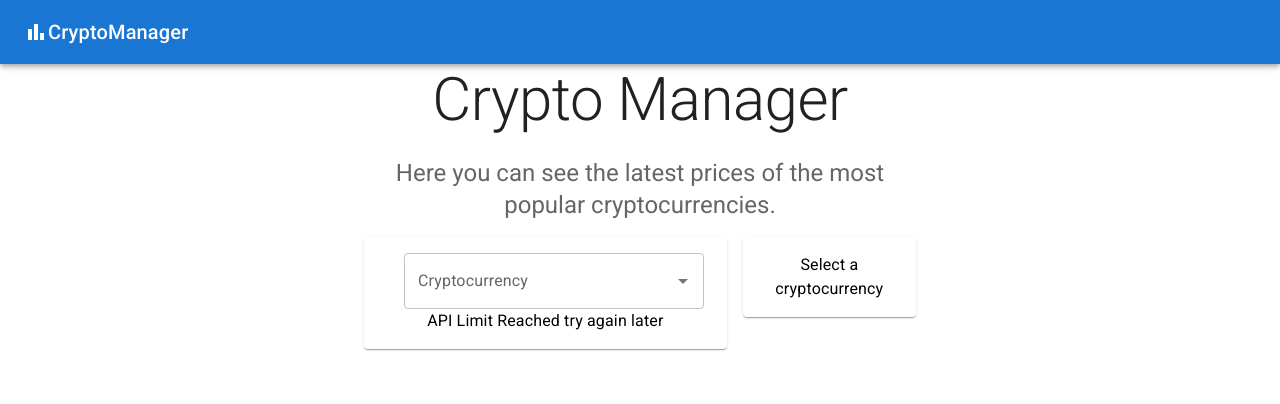
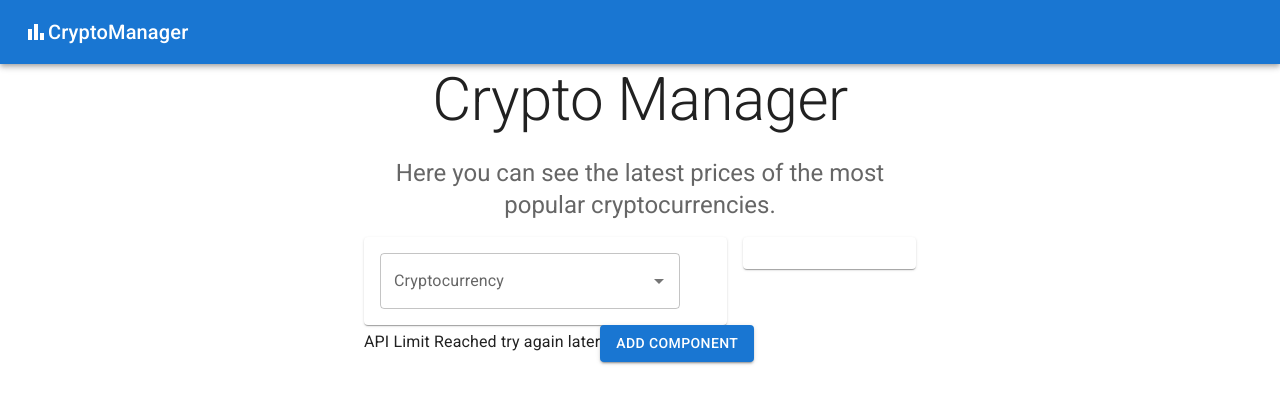
Before and after one commit to pedro7161/ReactMaterial, a React (Create React App) app: page / in a window 1280 px wide. Shown: the top 404 px of the page. Built offline with nearby package versions, Linux system fonts and the light colour scheme; no server answers.

Commit message:
refactored the code

```diff
--- a/src/App.tsx
+++ b/src/App.tsx
@@ -1,5 +1,5 @@
 import React, { useState, useEffect } from "react";
-import { Typography, AppBar, CssBaseline, Grid, Toolbar, Container, Paper } from '@mui/material';
+import { Typography, AppBar, CssBaseline, Container, Button, Toolbar } from '@mui/material';
 import BarChartIcon from '@mui/icons-material/BarChart';
 import CryptoCurrencys from "./CryptoCurrencys";
 import axios from 'axios';
@@ -23,18 +23,12 @@ interface CryptoMarket {
     name: string;
 }
 
-const Item: React.FC<{ children: React.ReactNode }> = ({ children }) => (
-    <Paper style={{ padding: '16px', textAlign: 'center', color: '#000' }}>
-        {children}
-    </Paper>
-);
-
 const App: React.FC = () => {
     const [selectedCrypto, setSelectedCrypto] = useState<CryptoMarket | null>(null);
     const [cryptoData, setCryptoData] = useState<CryptoCurrency | null>(null);
-    const [img, setImg] = useState<string | null>(null);
     const [statusCode, setStatusCode] = useState<number | null>(null);
     const [cryptoOptions, setCryptoOptions] = useState<CryptoMarket[]>([]);
+    const [components, setComponents] = useState<JSX.Element[]>([]);
 
     const handleCryptoSelect = (crypto: CryptoMarket | null) => {
         setSelectedCrypto(crypto);
@@ -44,7 +38,6 @@ const App: React.FC = () => {
     };
 
     const fetchCryptos = async () => {
-        if (cryptoData === null) {
         try {
             const response = await axios.get<CryptoMarket[]>('https://api.coingecko.com/api/v3/coins/markets', {
                 params: {
@@ -60,7 +53,6 @@ const App: React.FC = () => {
                 setStatusCode(Number(error.code));
             }
         }
-        }
     };
 
     const fetchCryptoData = async (crypto: CryptoMarket) => {
@@ -71,7 +63,6 @@ const App: React.FC = () => {
                 },
             });
             setCryptoData(response.data);
-            setImg(response.data.image.small);
             setStatusCode(null);
         } catch (error) {
             if (axios.isAxiosError(error)) {
@@ -84,6 +75,11 @@ const App: React.FC = () => {
     useEffect(() => {
         fetchCryptos();
     }, []);
+
+    const handleAddComponent = () => {
+        setComponents([...components, <CryptoCurrencys key={components.length} onChange={handleCryptoSelect} options={cryptoOptions} cryptoData={cryptoData} />]);
+    };
+
 
     return (
         <>
@@ -107,32 +103,12 @@ const App: React.FC = () => {
                         </Typography>
                     </div>
                     <div>
-                        <Grid container spacing={2}>
-                            <Grid item xs={8}>
-                                <Item>
-                                    <CryptoCurrencys onChange={handleCryptoSelect} options={cryptoOptions} />
+                        <CryptoCurrencys onChange={handleCryptoSelect} options={cryptoOptions} cryptoData={cryptoData} />
                         {statusCode !== null ? "API Limit Reached try again later" : " "}
-
-
-                                </Item>
-                            </Grid>
-                            <Grid item xs={4}>
-                                <Item>
-                                    {img && (
-                                        <img src={img} alt={selectedCrypto?.name} />
-                                    )}
-                                    {selectedCrypto && cryptoData ? (
-                                        <>
-                                            <Typography variant="h6">Current Price</Typography>
-                                            <Typography variant="body1">{cryptoData.name}: {cryptoData.market_data.current_price.eur}</Typography>
-                                        </>
-                                    ) : (
-                                        <Typography variant="body1">Select a cryptocurrency</Typography>
-                                    )}
-                                </Item>
-                            </Grid>
-
-                        </Grid>
+                        <Button variant="contained" color="primary" onClick={handleAddComponent}>
+                            Add Component
+                        </Button>
+                        {components}
                     </div>
                 </Container>
             </main>
--- a/src/CryptoCurrencys.tsx
+++ b/src/CryptoCurrencys.tsx
@@ -1,5 +1,5 @@
-import React from "react";
-import { Typography, Container } from '@mui/material';
+import React, { useState } from "react";
+import { Typography, Grid, Paper } from '@mui/material';
 import Autocomplete from '@mui/material/Autocomplete';
 import TextField from '@mui/material/TextField';
 
@@ -8,15 +8,51 @@ interface CryptoMarket {
     name: string;
 }
 
+interface CryptoCurrency {
+    id: string;
+    name: string;
+    image: {
+        small: string;
+    };
+    market_data: {
+        current_price: {
+            eur: number;
+        };
+    };
+}
+
 interface CryptoCurrencysProps {
     onChange: (crypto: CryptoMarket | null) => void;
     options: CryptoMarket[];
+    cryptoData: CryptoCurrency | null; // Add cryptoData prop
 }
 
+const Item: React.FC<{ children: React.ReactNode }> = ({ children }) => (
+    <Paper style={{ padding: '16px', textAlign: 'center', color: '#000' }}>
+        {children}
+    </Paper>
+);
+
 const CryptoCurrencys: React.FC<CryptoCurrencysProps> = ({ onChange, options }) => {
+    const [cryptoData, setCryptoData] = useState<CryptoCurrency | null>(null);
+
+    const handleCryptoSelect = async (crypto: CryptoMarket | null) => {
+        onChange(crypto);
+        if (crypto) {
+            try {
+                const response = await fetch(`https://api.coingecko.com/api/v3/coins/${crypto.id}`);
+                const data = await response.json();
+                setCryptoData(data);
+            } catch (error) {
+                console.error("Error fetching cryptocurrency data:", error);
+            }
+        }
+    };
+
     return (
-        <Container maxWidth="sm">
-            <>
+        <Grid container spacing={2}>
+            <Grid item xs={8}>
+                <Item>
                     <Autocomplete
                         disablePortal
                         id="crypto-combo-box"
@@ -24,10 +60,22 @@ const CryptoCurrencys: React.FC<CryptoCurrencysProps> = ({ onChange, options })
                         getOptionLabel={(option) => option.name}
                         sx={{ width: 300 }}
                         renderInput={(params) => <TextField {...params} label="Cryptocurrency" />}
-                    onChange={(event, value) => onChange(value)}
+                        onChange={(event, value) => handleCryptoSelect(value)}
                     />
+                </Item>
+            </Grid>
+            <Grid item xs={4}>
+                <Item>
+                    {cryptoData && (
+                        <>
+                            <img src={cryptoData.image.small} alt={cryptoData.name} style={{ maxWidth: '100px' }} />
+                            <Typography variant="h6">Current Price</Typography>
+                            <Typography variant="body1">{cryptoData.name}: {cryptoData.market_data.current_price.eur}</Typography>
                         </>
-        </Container>
+                    )}
+                </Item>
+            </Grid>
+        </Grid>
     );
 }
 
```
Lines whose indentation alone changed are shown as unchanged.
